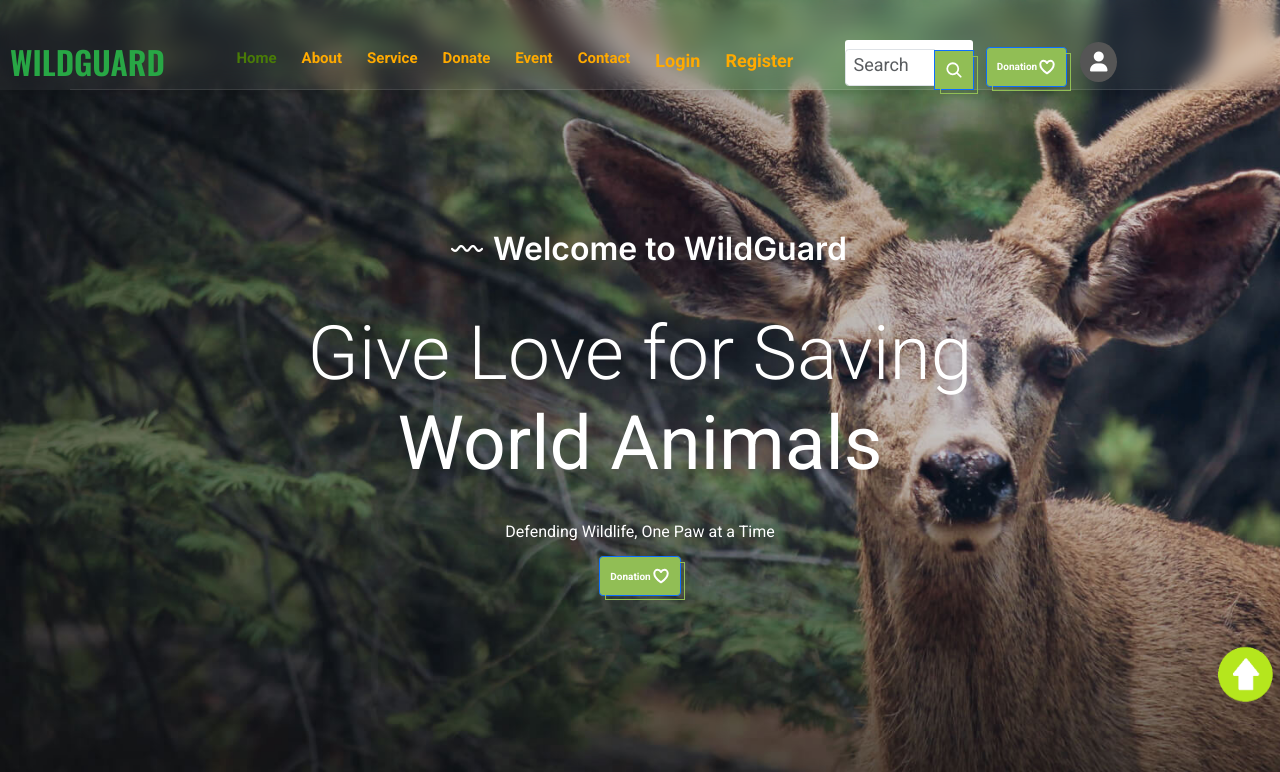
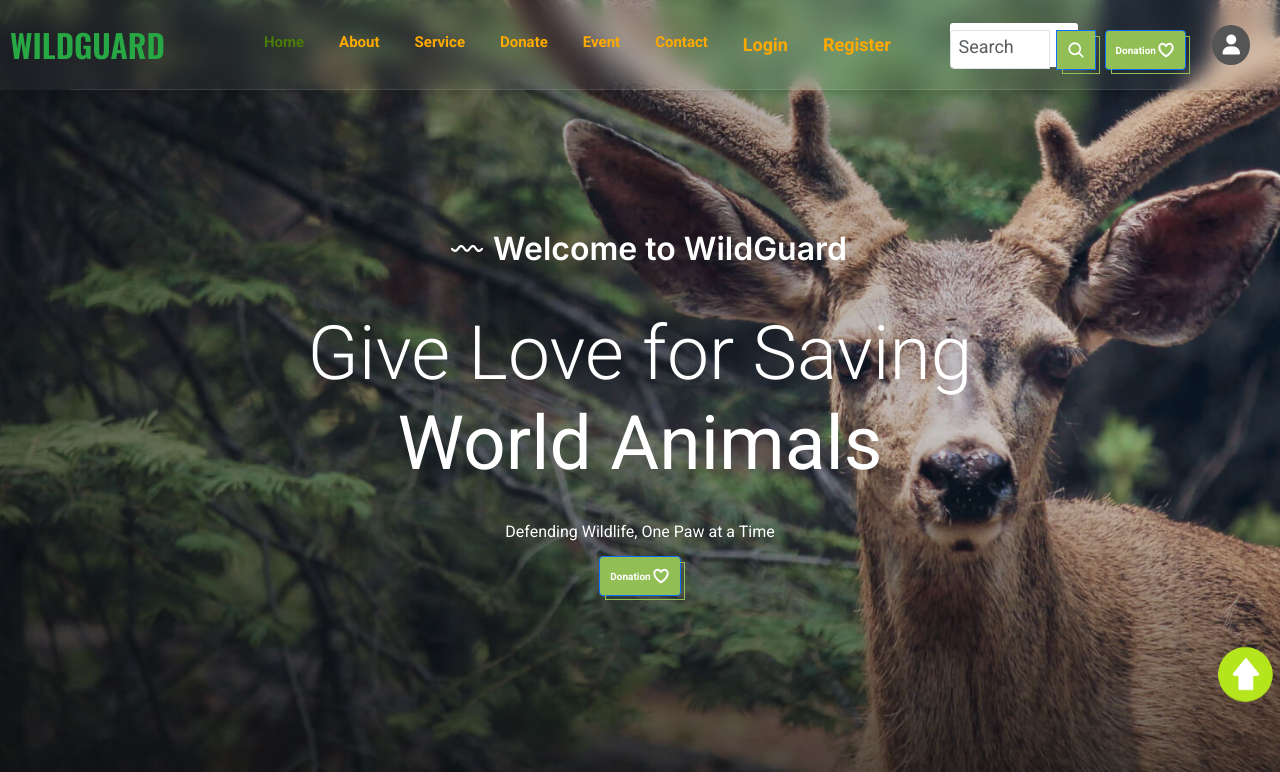
Before and after one commit to anuragverma108/WildGuard, a plain HTML site: page index.html in a window 1280 px wide. Shown: the top 772 px of the page. Drawn offline with nearby package versions, Linux system fonts and the light colour scheme.

Commit message:
Fixing all the Conflicts related with Navbar

```diff
--- a/assets/css/style.css
+++ b/assets/css/style.css
@@ -429,7 +429,7 @@ html {
   height: 90px;
   background-color: transparent;
   padding-block: 18px;
-  z-index: 4;
+  z-index: 100;
   /* reducing height of the navbar */
   background: rgba(255, 255, 255, 0.05);
   backdrop-filter: blur(10px);
@@ -437,8 +437,11 @@ html {
   box-shadow: 0 4px 6px rgba(0, 0, 0, 0.1);
   position: fixed;
   width: 100%;
-  z-index: 1000;
+  /* z-index: 1000; */
   padding: 10px 0;
+  display: flex;
+  flex-direction: column;
+  justify-content: center;
   /* Reduce padding to decrease height */
 }
 
@@ -469,7 +472,8 @@ html {
   text-align: center;
   justify-content: space-between;
   align-items: center;
-  gap: 15px;
+  gap: 25px;
+  width: 100%;
 }
 
 .logo {
@@ -482,6 +486,7 @@ html {
 .nav-open-btn {
   color: var(--white);
   font-size: 3.9rem;
+  margin-top: 0;
 }
 
 .navbar {
@@ -522,8 +527,8 @@ html {
   transform: translateY(-100%);
   visibility: visible;
   transition: 0.5s var(--cubic-out);
-  height: 50vh;
-  top: 29rem;
+  height: 9rem;
+  top: 9rem;
 }
 
 .nav-close-btn {
@@ -543,12 +548,12 @@ html {
   width: max-content;
   margin-inline: auto;
   margin-block-start: 50px;
+  margin: auto;
 }
 
 .navbar-list {
   max-width: 300px;
   width: 100%;
-  height: 100%;
   margin: auto;
   padding-top: 20px;
   padding-inline: 10px;
@@ -565,6 +570,12 @@ html {
 .navbar.active .navbar-list {
   opacity: 1;
   transition-delay: 0.25s;
+  height: 30rem;
+  z-index: 3;
+  display: flex;
+  gap: 0.25rem;
+  flex-direction: column;
+  padding: 1rem;
 }
 
 .new_size {
@@ -577,7 +588,6 @@ html {
 }
 .navbar-link {
 
-  margin-left: -10px;
   color: var(--white);
   font-size: 15px;
 
@@ -732,6 +742,25 @@ html {
 .form-container button:hover {
   background-color: darkgreen;
   transform: translateY(-2px);
+}
+
+.input-group{
+  /* width: 100px; */
+  display: flex;
+  align-items: center;
+  flex-wrap: nowrap;
+  gap: 0.75rem;
+}
+
+.input-group .form-control{
+  height: 39px;
+  min-width: 100px;
+}
+
+.input-group .search-btn{
+  display: flex;
+  align-items: center;
+  justify-content: center;
 }
 
 .close-button {
@@ -1389,7 +1418,7 @@ html {
   flex-wrap: wrap;
   justify-content: center;
   align-items: center;
-  gap: 50px;
+  /* gap: 50px; */
 }
 
 .partner-logo .color,
@@ -2216,7 +2245,11 @@ html {
   .header-action {
     display: flex;
     align-items: center;
-    gap:1vw;
+    /* gap:1vw; */
+    justify-content: space-between;
+    width: 300px;
+    gap: 30px;
+    margin-right: 2rem;
   }
 
   .search-box {
@@ -2421,7 +2454,7 @@ html {
  * responsive for larger than 1200px screen
  */
 
-@media (min-width: 1200px) {
+@media (min-width: 1260px) {
   /**
    * CUSTOM PROPERTY
    */
@@ -2507,6 +2540,10 @@ html {
 
   .navbar-link.active span {
     color: var(--pistachio_100);
+  }
+
+  .header-action{
+    gap: 1.5rem;
   }
 
   /**
--- a/index.html
+++ b/index.html
@@ -26,11 +26,6 @@
     - favicon
   -->
   <link rel="shortcut icon" href="./favicon.svg" type="image/svg+xml">
-
-  <!--
-    - custom css link
-  -->
-  <link rel="stylesheet" href="./assets/css/style.css">
 
   <!--
     - fontawesome icon link
@@ -51,6 +46,11 @@
   <script nomodule src="https://unpkg.com/ionicons@5.5.2/dist/ionicons/ionicons.js"></script>
   <link rel="stylesheet" href="./Events-Data/modal.css">
 
+  <!--
+    - custom css link
+  -->
+  <link rel="stylesheet" href="./assets/css/style.css">
+
 
 
 </head>
@@ -168,7 +168,7 @@
 
         <div class="input-group">
           <input type="text" class="form-control" id="search-input" placeholder="Search" aria-label="Search" autocomplete="off" oninput="handleInput()">
-          <button class="btn btn-primary search-btn" aria-label="Search" onclick="performSearch()">
+          <button class="btn btn-primary search-btn" aria-label="Search" style="z-index: 0;">
             <ion-icon name="search-outline"></ion-icon>
           </button>
           <div class="result-box" id="result-box">
@@ -252,10 +252,9 @@
         </div>
       </div>
 
-
-
-    </div>
   </header>
+
+
 
   <!-- Scroll To Top Btn -->
   <!-- <button type="button" id="btn-back-to-top">
@@ -1356,7 +1355,8 @@
             <a href="#" class="social-link">LinkedIn</a>
           </div>
           <div class="modal-footer">
-            <button onclick="document.getElementById('eventModal').style.display='none'" class="btn btn-primary">Close</button>
+            <button onclick="document.getElementById('eventModal').style.display='none'"
+              class="btn btn-primary">Close</button>
           </div>
         </div>
       </div>
@@ -1724,7 +1724,7 @@
   <script src="sounds.js"></script>
   <script src="./Become-a-Partner/script.js"></script>
   <script src="./Events-Data/modal-scripts.js"></script>
-  <script src="./assets/js/script.js"></script>
+
 
   <script src="./assets/js/carousel.js"></script>
 
@@ -1840,6 +1840,8 @@
 
   <script type="module" src="https://unpkg.com/ionicons@5.5.2/dist/ionicons/ionicons.esm.js"></script>
   <script nomodule src="https://unpkg.com/ionicons@5.5.2/dist/ionicons/ionicons.js"></script>
+  <script src="./assets/js/script.js"></script>
+
 </body>
 
 </html>
```
Lines whose indentation alone changed are shown as unchanged.
